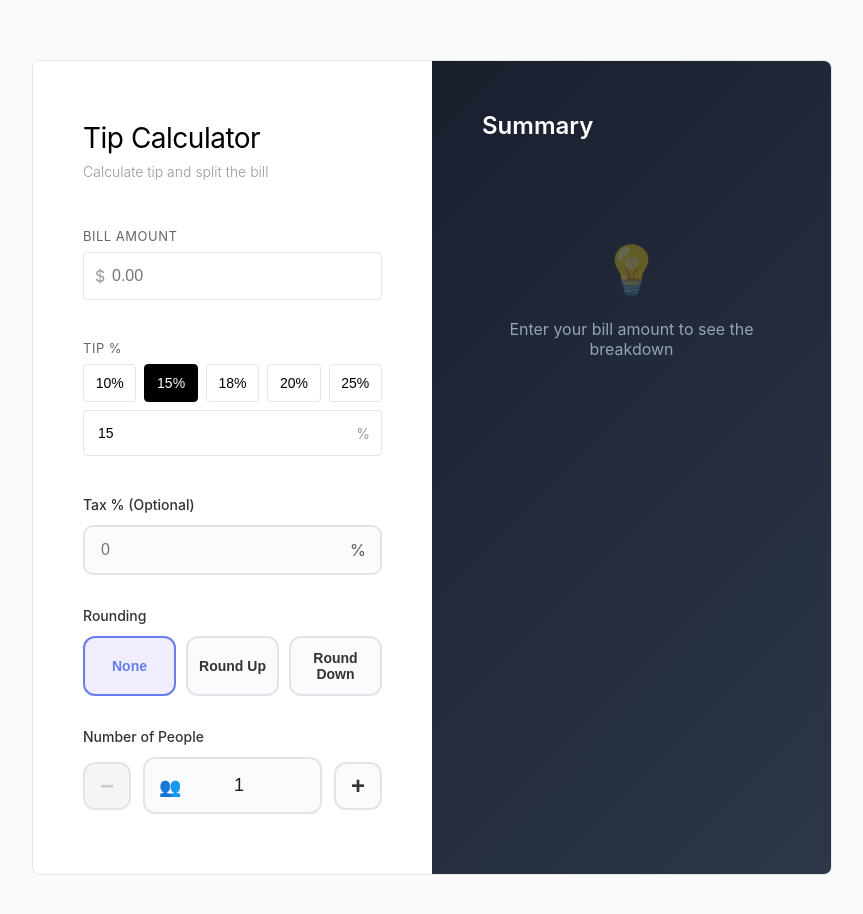
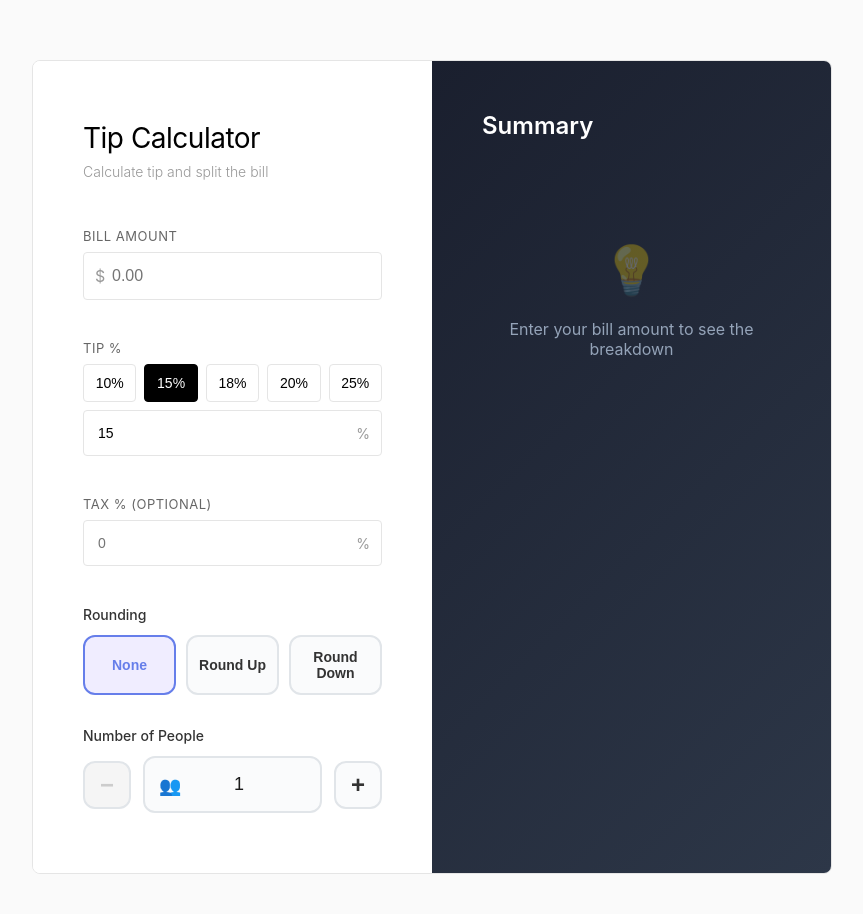
Before and after one commit to ermiasdesalegn/eat-n-split, a React (Create React App) app: page / in a window 1280 px wide. Shown: the top 914 px of the page, without its empty margins (208-1071 px from the left). Built offline with nearby package versions, Linux system fonts and the light colour scheme.

Commit message:
The calculator is good works fine

```diff
--- a/src/App.js
+++ b/src/App.js
@@ -280,13 +280,15 @@ function App() {
             </div>
           </div>
 
-          <div style={{ marginBottom: "32px" }}>
+          <div style={{ marginBottom: "40px" }}>
             <label style={{
               display: "block",
-              fontSize: "14px",
-              color: "#333",
-              marginBottom: "12px",
-              fontWeight: "500"
+              fontSize: "13px",
+              color: "#666",
+              marginBottom: "8px",
+              fontWeight: "400",
+              textTransform: "uppercase",
+              letterSpacing: "0.5px"
             }}>
               Tax % (Optional)
             </label>
@@ -302,33 +304,29 @@ function App() {
                 placeholder="0"
                 style={{
                   width: "100%",
-                  padding: "14px 16px 14px 16px",
-                  fontSize: "16px",
-                  border: "2px solid #e1e5e9",
-                  borderRadius: "10px",
-                  backgroundColor: "#fafbfc",
+                  padding: "14px 14px 14px 14px",
+                  fontSize: "14px",
+                  border: "1px solid #e5e5e5",
+                  borderRadius: "4px",
+                  backgroundColor: "#fff",
                   outline: "none",
-                  color: "#1a1a1a",
-                  transition: "all 0.2s",
-                  fontWeight: "500"
+                  color: "#000",
+                  transition: "border-color 0.2s",
+                  fontWeight: "400"
                 }}
                 onFocus={(e) => {
-                  e.target.style.borderColor = "#667eea";
-                  e.target.style.backgroundColor = "#fff";
-                  e.target.style.boxShadow = "0 0 0 4px rgba(102, 126, 234, 0.1)";
+                  e.target.style.borderColor = "#000";
                 }}
                 onBlur={(e) => {
-                  e.target.style.borderColor = "#e1e5e9";
-                  e.target.style.backgroundColor = "#fafbfc";
-                  e.target.style.boxShadow = "none";
+                  e.target.style.borderColor = "#e5e5e5";
                 }}
               />
               <span style={{
                 position: "absolute",
-                right: "16px",
-                fontSize: "16px",
-                color: "#666",
-                fontWeight: "500"
+                right: "12px",
+                fontSize: "14px",
+                color: "#999",
+                fontWeight: "400"
               }}>%</span>
             </div>
           </div>
```
